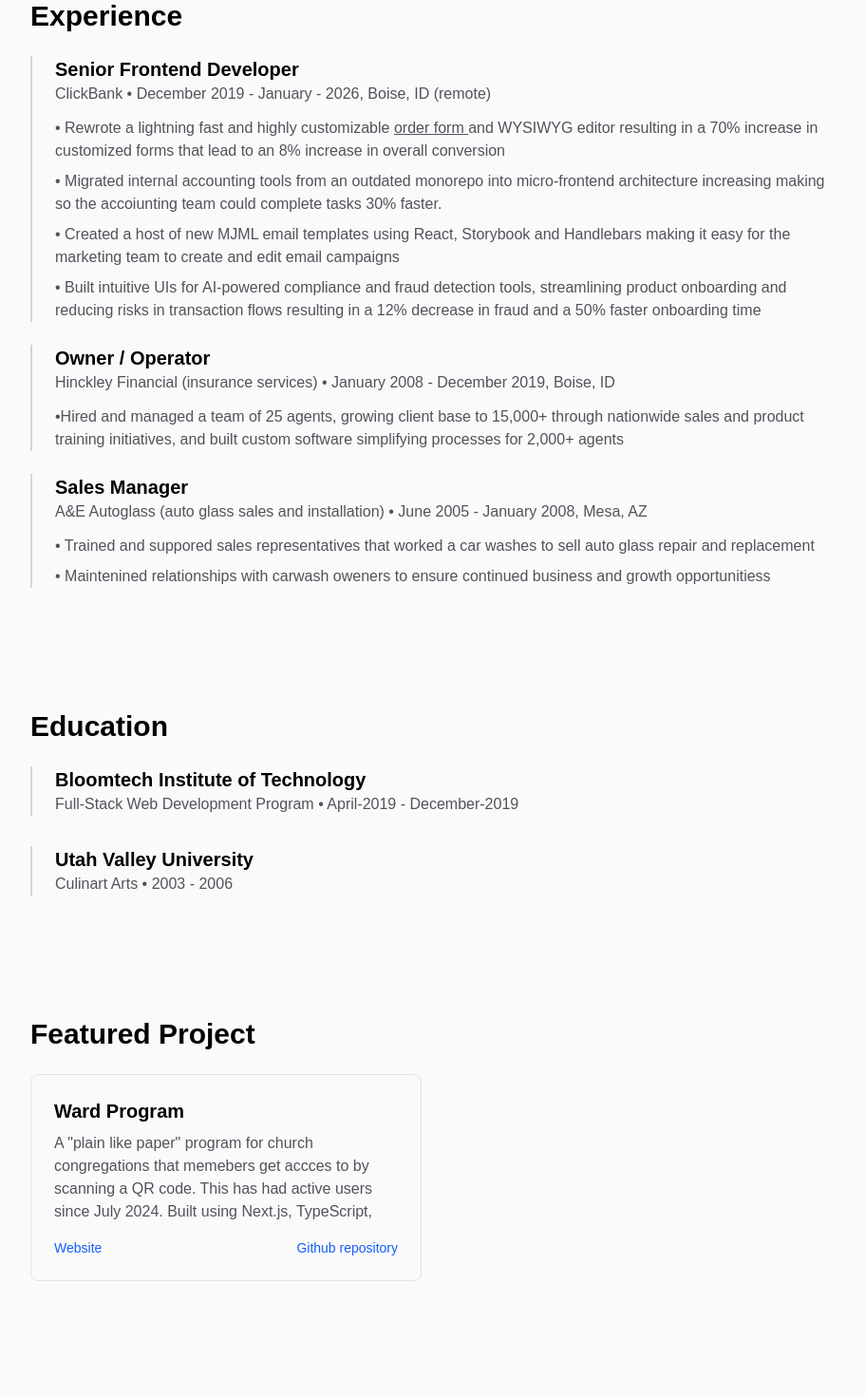
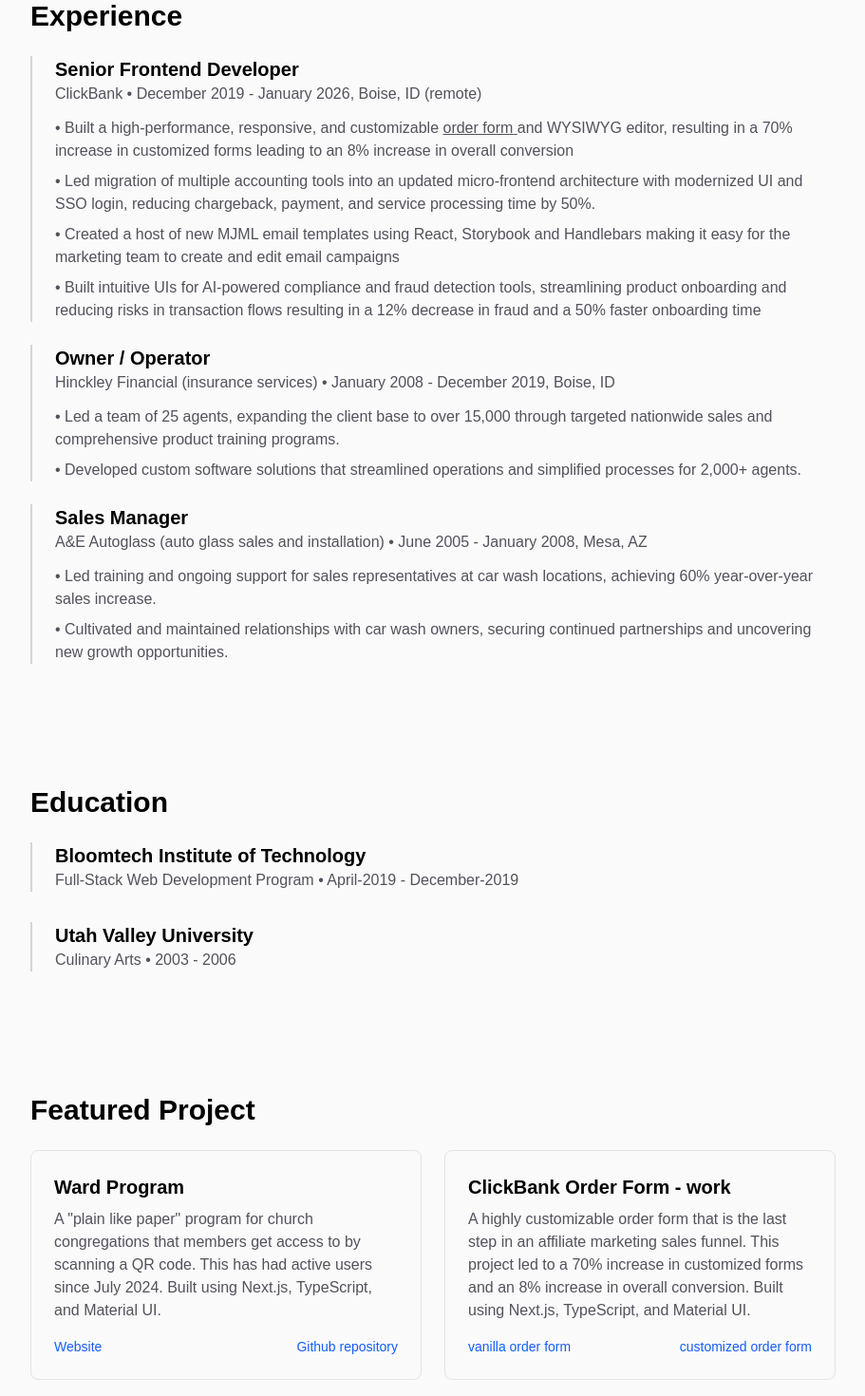
Before and after one commit to adamhinckley/adam-hinckley, a Next.js app: page / in a window 1280 px wide. Shown: the part 1220-2690 px from the top of the page at 95% size, without its empty margins (184-1095 px from the left). Built offline with nearby package versions, Linux system fonts and the light colour scheme.

Commit message:
Fix typos and grammar

```diff
--- a/app/page.tsx
+++ b/app/page.tsx
@@ -91,7 +91,7 @@
             </p>
             <p className="text-lg text-zinc-600 dark:text-zinc-400">
               When I'm not coding, you can find me volunteering in my community,
-              growing food in my garden, or mediating arugments between my
+              growing food in my garden, or mediating arguments between my
               children about who gets the last piece of pizza.
             </p>
           </div>
@@ -144,24 +144,25 @@
                 Senior Frontend Developer
               </h3>
               <p className="text-zinc-600 dark:text-zinc-400">
-                ClickBank • December 2019 - January - 2026, Boise, ID (remote)
+                ClickBank • December 2019 - January 2026, Boise, ID (remote)
               </p>
               <ul className="mt-3 space-y-2 text-zinc-600 dark:text-zinc-400">
                 <li>
-                  • Rewrote a lightning fast and highly customizable{" "}
+                  • Built a high-performance, responsive, and customizable{" "}
                   <a
                     href="https://orders.clickbank.net/?affi=mitox&cbfid=57989&cbitems=mitolyn-06A&corid=f30e0cda-3465-4bd5-894d-3001a36f282f&exitoffer=exitoffer2&oaref=01.87E7EFFA0628E7D1CC368DD52B0890C0067784654EDB40D6F5647EF0C1910072582ECAB4&template=6A-bottles&time=1768962175&vtid=index&vvvv=mitolyn&vvar=cbfid%3D57989%26cbitems%3Dmitolyn-06A%26exitoffer%3Dexitoffer2%26template%3D6A-bottles%26vtid%3Dindex"
                     className="underline"
                   >
                     order form{" "}
                   </a>
-                  and WYSIWYG editor resulting in a 70% increase in customized
-                  forms that lead to an 8% increase in overall conversion
+                  and WYSIWYG editor, resulting in a 70% increase in customized
+                  forms leading to an 8% increase in overall conversion
                 </li>
                 <li>
-                  • Migrated internal accounting tools from an outdated monorepo
-                  into micro-frontend architecture increasing making so the
-                  accoiunting team could complete tasks 30% faster.
+                  • Led migration of multiple accounting tools into an updated
+                  micro-frontend architecture with modernized UI and SSO login,
+                  reducing chargeback, payment, and service processing time by
+                  50%.
                 </li>
                 <li>
                   • Created a host of new MJML email templates using React,
@@ -188,10 +189,13 @@
               </p>
               <ul className="mt-3 space-y-2 text-zinc-600 dark:text-zinc-400">
                 <li>
-                  •Hired and managed a team of 25 agents, growing client base to
-                  15,000+ through nationwide sales and product training
-                  initiatives, and built custom software simplifying processes
-                  for 2,000+ agents
+                  • Led a team of 25 agents, expanding the client base to over
+                  15,000 through targeted nationwide sales and comprehensive
+                  product training programs.
+                </li>
+                <li>
+                  • Developed custom software solutions that streamlined
+                  operations and simplified processes for 2,000+ agents.
                 </li>
               </ul>
             </div>
@@ -207,12 +211,14 @@
               </p>
               <ul className="mt-3 space-y-2 text-zinc-600 dark:text-zinc-400">
                 <li>
-                  • Trained and suppored sales representatives that worked a car
-                  washes to sell auto glass repair and replacement
+                  • Led training and ongoing support for sales representatives
+                  at car wash locations, achieving 60% year-over-year sales
+                  increase.
                 </li>
                 <li>
-                  • Maintenined relationships with carwash oweners to ensure
-                  continued business and growth opportunitiess
+                  • Cultivated and maintained relationships with car wash
+                  owners, securing continued partnerships and uncovering new
+                  growth opportunities.
                 </li>
               </ul>
             </div>
@@ -237,13 +243,14 @@
                 Utah Valley University
               </h3>
               <p className="text-zinc-600 dark:text-zinc-400">
-                Culinart Arts • 2003 - 2006
+                Culinary Arts • 2003 - 2006
               </p>
             </div>
           </div>
         </section>
 
         {/* Projects Section */}
+        <>
           <section id="projects" className="py-16 flex flex-col gap-6">
             <h2 className="text-3xl font-bold text-black dark:text-white">
               Featured Project
@@ -255,8 +262,9 @@
                 </h3>
                 <p className="text-zinc-600 dark:text-zinc-400 mb-4">
                   A "plain like paper" program for church congregations that
-                memebers get accces to by scanning a QR code. This has had
+                  members get access to by scanning a QR code. This has had
                   active users since July 2024. Built using Next.js, TypeScript,
+                  and Material UI.
                 </p>
                 <div className="flex justify-between">
                   <a
@@ -277,9 +285,37 @@
                   </a>
                 </div>
               </div>
+              <div className="border border-zinc-200 dark:border-zinc-800 rounded-lg p-6 hover:border-zinc-300 dark:hover:border-zinc-700 transition">
+                <h3 className="text-xl font-semibold text-black dark:text-white mb-2">
+                  ClickBank Order Form - work
+                </h3>
+                <p className="text-zinc-600 dark:text-zinc-400 mb-4">
+                  A highly customizable order form that is the last step in an
+                  affiliate marketing sales funnel. This project led to a 70%
+                  increase in customized forms and an 8% increase in overall
+                  conversion. Built using Next.js, TypeScript, and Material UI.
+                </p>
+                <div className="flex justify-between">
+                  <a
+                    href="https://orders.clickbank.net/?affi=mitox&cbfid=57989&cbitems=mitolyn-06A&corid=0277736a-85ba-4300-add0-969f6abdc90b&oaref=01.87E7EFFA0628E7D1CC368DD52B0890C0067784654EDB40D6F5647EF0C1910072582ECAB4&time=1769106796&vtid=index&vvvv=mitolyn&vvar=cbfid%3D57989%26cbitems%3Dmitolyn-06A%26exitoffer%3Dexitoffer2%26template%3D6A-bottles%26vtid%3Dindex"
+                    className="text-sm text-blue-600 dark:text-blue-400 hover:underline"
+                    target="_blank"
+                    rel="noopener noreferrer"
+                  >
+                    vanilla order form
+                  </a>
+                  <a
+                    href="https://orders.clickbank.net/?affi=mitox&cbfid=57989&cbitems=mitolyn-06A&corid=0277736a-85ba-4300-add0-969f6abdc90b&exitoffer=exitoffer2&oaref=01.87E7EFFA0628E7D1CC368DD52B0890C0067784654EDB40D6F5647EF0C1910072582ECAB4&template=6A-bottles&time=1769106796&vtid=index&vvvv=mitolyn&vvar=cbfid%3D57989%26cbitems%3Dmitolyn-06A%26exitoffer%3Dexitoffer2%26template%3D6A-bottles%26vtid%3Dindex"
+                    className="text-sm text-blue-600 dark:text-blue-400 hover:underline"
+                    target="_blank"
+                    rel="noopener noreferrer"
+                  >
+                    customized order form
+                  </a>
+                </div>
+              </div>
             </div>
           </section>
-
           <section id="volunteer" className="py-16 flex flex-col gap-6 ">
             <h2 className="text-3xl font-bold text-black dark:text-white">
               Volunteering
@@ -304,14 +340,15 @@
                   Fire & Fellowship
                 </h3>
                 <p className="text-zinc-600 dark:text-zinc-400 mb-4">
-                A meeting for men to gather, build relationships, and serve one
-                another. I organize and lead this group that meets periodically
-                at my backyard firepit to foster camaraderie and personal
-                growth.
+                  A meeting for men to gather, build relationships, and serve
+                  one another. I organize and lead this group that meets
+                  periodically at my backyard firepit to foster camaraderie and
+                  personal growth.
                 </p>
               </div>
             </div>
           </section>
+        </>
 
         {/* Contact Section */}
         <section id="contact" className="py-16 flex flex-col gap-6">
```
Lines whose indentation alone changed are shown as unchanged.
